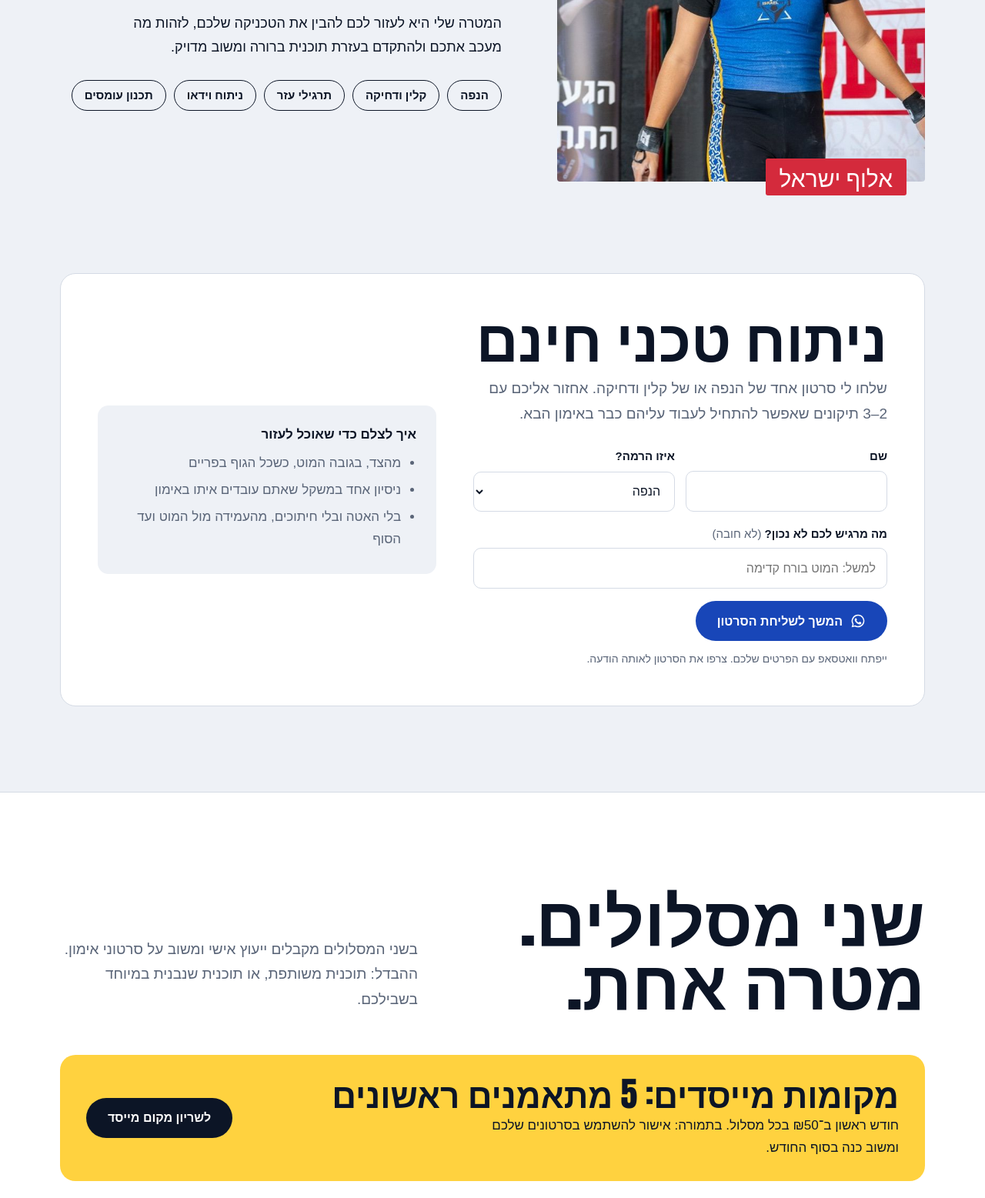
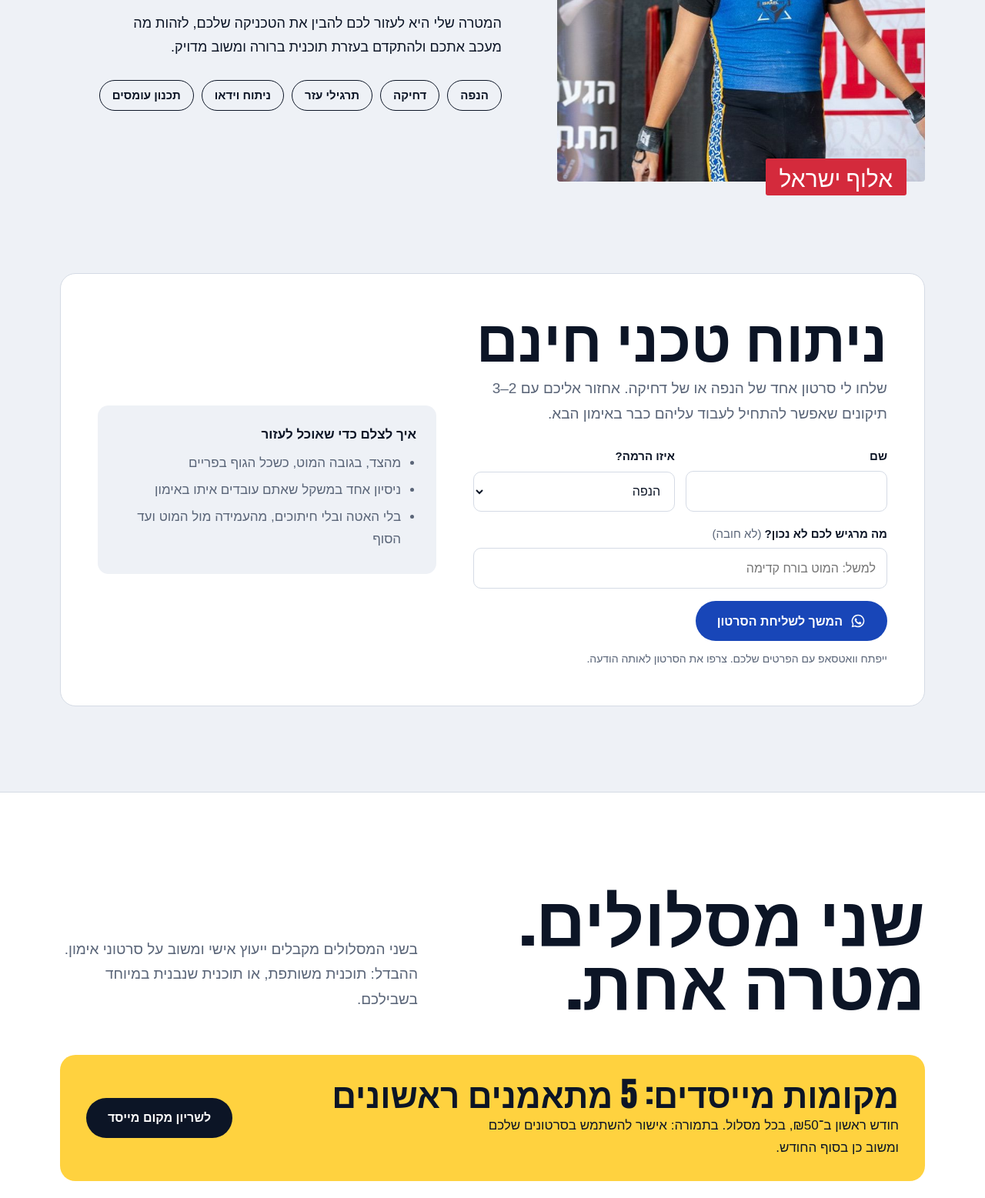
Before and after one commit to sagiveaton/welcome, a plain HTML site: page index.html in a window 1280 px wide. Shown: the part 1555-3112 px from the top of the page at 77% size. Drawn offline with Linux system fonts and the light colour scheme; a web font is replaced by a local one.

Commit message:
Revert "fixed to clean and jerk"
This reverts commit 4dd41ea64f8580006ea57e0e901f67aa6d2fd75a.

```diff
--- a/index.html
+++ b/index.html
@@ -372,7 +372,7 @@ dialog::backdrop{background:#0c1526b8}
         <p>ספורטאי תחרותי ואלוף ישראל בהרמת משקולות אולימפית. אני מתחרה בארץ ובחו״ל, ובמקביל צברתי ניסיון בהדרכת קבוצות ובאימונים אישיים.</p>
         <p>המטרה שלי היא לעזור לכם להבין את הטכניקה שלכם, לזהות מה מעכב אתכם ולהתקדם בעזרת תוכנית ברורה ומשוב מדויק.</p>
         <ul class="focus" aria-label="תחומי עבודה">
-          <li>הנפה</li><li>קלין ודחיקה</li><li>תרגילי עזר</li><li>ניתוח וידאו</li><li>תכנון עומסים</li>
+          <li>הנפה</li><li>דחיקה</li><li>תרגילי עזר</li><li>ניתוח וידאו</li><li>תכנון עומסים</li>
         </ul>
       </div>
     </div>
@@ -383,7 +383,7 @@ dialog::backdrop{background:#0c1526b8}
       <div class="free-box">
         <div>
           <h2>ניתוח טכני חינם</h2>
-          <p class="lede">שלחו לי סרטון אחד של הנפה או של קלין ודחיקה. אחזור אליכם עם 2–3 תיקונים שאפשר להתחיל לעבוד עליהם כבר באימון הבא.</p>
+          <p class="lede">שלחו לי סרטון אחד של הנפה או של דחיקה. אחזור אליכם עם 2–3 תיקונים שאפשר להתחיל לעבוד עליהם כבר באימון הבא.</p>
           <form class="form" id="free-form" novalidate>
             <div class="row2">
               <div class="field"><label for="ff-name">שם</label><input id="ff-name" name="name" autocomplete="given-name" required></div>
@@ -417,7 +417,7 @@ dialog::backdrop{background:#0c1526b8}
       <div class="founders">
         <div>
           <h3>מקומות מייסדים: 5 מתאמנים ראשונים</h3>
-          <p>חודש ראשון ב־₪50 בכל מסלול. בתמורה: אישור להשתמש בסרטונים שלכם ומשוב כנה בסוף החודש.</p>
+          <p>חודש ראשון ב־₪50, בכל מסלול. בתמורה: אישור להשתמש בסרטונים שלכם ומשוב כן בסוף החודש.</p>
         </div>
         <button class="btn btn-ink" type="button" data-signup="general" data-founder="1">לשריון מקום מייסד</button>
       </div>
@@ -433,7 +433,7 @@ dialog::backdrop{background:#0c1526b8}
           </div>
           <ul>
             <li>תוכנית אימונים משותפת עם התקדמות מתוכננת</li>
-            <li>עבודה על הנפה, קלין ודחיקה ותרגילי עזר</li>
+            <li>עבודה על הנפה, קלין, דחיקה ותרגילי עזר</li>
             <li>משוב טכני על סרטונים: עד 2 סרטונים מכל אימון, עד 5 אימונים בשבוע</li>
             <li>ייעוץ ושאלות בוואטסאפ</li>
             <li>מענה תוך 48 שעות בימי עבודה</li>
@@ -547,7 +547,7 @@ dialog::backdrop{background:#0c1526b8}
         <details><summary>איך עובד המשוב על הסרטונים?</summary><p>מצלמים את ההרמות באימון ושולחים בוואטסאפ. בתוכנית הכללית אפשר לשלוח עד 2 סרטונים מכל אימון, עד 5 אימונים בשבוע. בליווי האישי מקבלים ניתוח ומשוב מכל אימון.</p></details>
         <details><summary>תוך כמה זמן אקבל תשובה?</summary><p>בתוכנית הכללית: עד 48 שעות בימי עבודה. בליווי האישי המלא: עד 24 שעות בימי עבודה.</p></details>
         <details><summary>מה ההבדל בין שני המסלולים?</summary><p>בתוכנית הכללית מתאמנים לפי תוכנית משותפת עם ייעוץ אישי. בליווי המלא התוכנית נבנית בשבילכם, מתעדכנת כל שבוע, וכוללת שיחת היכרות ושיחת מעקב חודשית.</p></details>
-        <details><summary>מה זה מקומות מייסדים?</summary><p>חמשת המתאמנים הראשונים מקבלים את החודש הראשון ב־₪50 בכל מסלול. בתמורה הם מאשרים לי להשתמש בסרטונים שלהם ונותנים משוב כנה בסוף החודש. מהחודש השני המחיר רגיל: ₪149 לתוכנית הכללית ו־₪600 לליווי האישי המלא.</p></details>
+        <details><summary>מה זה מקומות מייסדים?</summary><p>חמשת המתאמנים הראשונים מקבלים את החודש הראשון ב־₪50, בכל מסלול. בתמורה הם מאשרים לי להשתמש בסרטונים שלהם ונותנים משוב כן בסוף החודש. מהחודש השני המחיר רגיל: ₪149 לתוכנית הכללית ו־₪600 לליווי האישי המלא.</p></details>
         <details><summary>הניתוח החינמי מחייב אותי להירשם?</summary><p>לא. שולחים סרטון אחד ומקבלים תיקונים. אם תרצו להמשיך, נדבר על המסלול שמתאים לכם.</p></details>
         <details><summary>איך נרשמים ומשלמים?</summary><p>לוחצים על "להרשמה" במסלול שבחרתם וממלאים כמה פרטים. ההרשמה נשלחת אליי בוואטסאפ, ומשם ממשיכים לתשלום. לפני תחילת הליווי תקבלו פירוט של היקף השירות.</p></details>
       </div>
```
